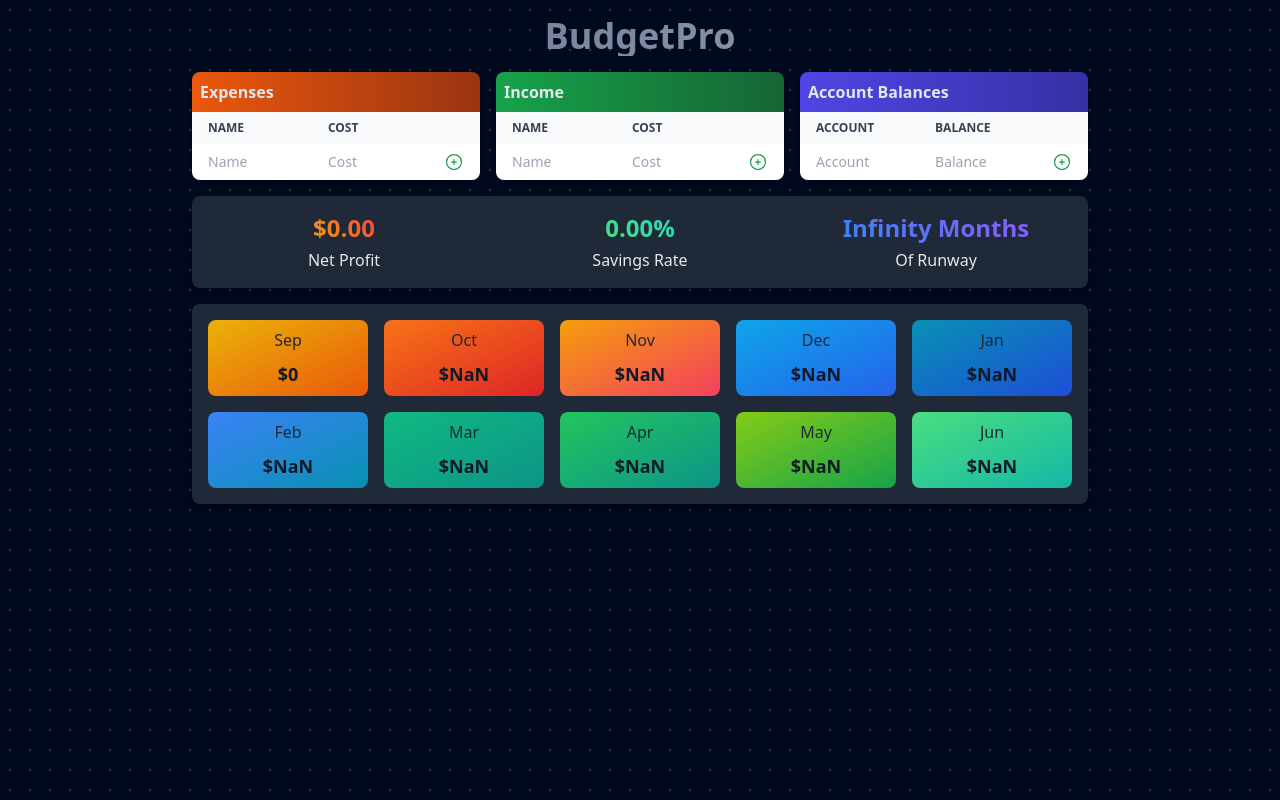
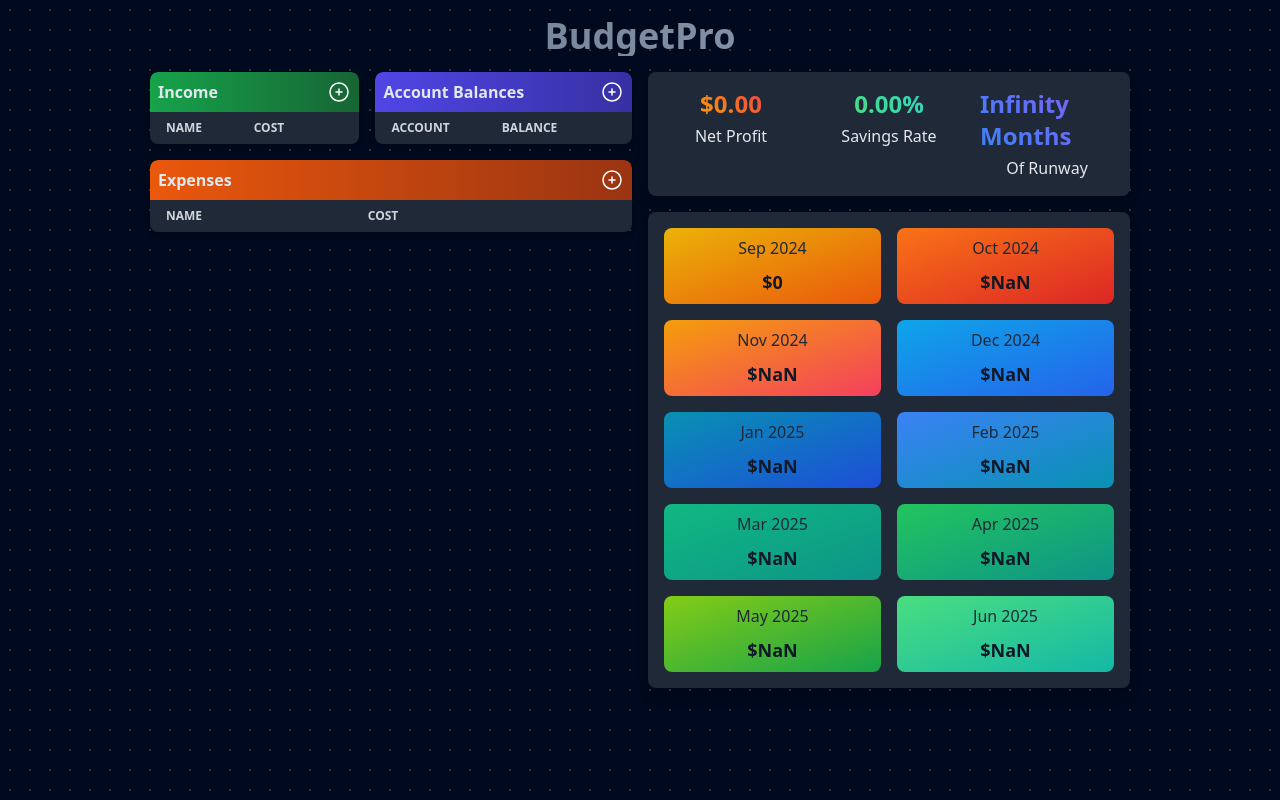
Before and after one commit to travierm/budgetpro, a Vue app: page / in a window 1280 px wide. Built offline with nearby package versions, Linux system fonts and the light colour scheme.

Commit message:
working on ui

```diff
--- a/src/App.vue
+++ b/src/App.vue
@@ -4,7 +4,7 @@ import MainPage from './pages/MainPage.vue';
 </script>
 
 <template>
-  <div class="max-w-4xl mx-auto">
+  <div class="mx-[150px]">
     <h1 class="text-4xl font-bold text-center my-4 gradient-title">BudgetPro</h1>
     <div>
       <MainPage />
--- /dev/null
+++ b/src/components/CurrencyInput.vue
@@ -0,0 +1,66 @@
+<template>
+    <input :value="formattedValue" @input="updateValue" @blur="formatOnBlur" @focus="selectAll" type="text"
+        class="bg-transparent text-gray-300 text-sm focus:ring-blue-500 focus:outline-none block w-full px-0 dark:placeholder-gray-500"
+        :placeholder="valueText">
+</template>
+
+<script>
+import { ref, computed, watch } from 'vue'
+
+export default {
+    props: {
+        modelValue: {
+            type: [Number, String],
+            default: 0
+        },
+        valueText: {
+            type: String,
+            default: 'Enter value'
+        }
+    },
+    emits: ['update:modelValue'],
+    setup(props, { emit }) {
+        const inputValue = ref(props.modelValue)
+
+        const formatCurrency = (value) => {
+            return new Intl.NumberFormat('en-US', {
+                style: 'currency',
+                currency: 'USD',
+                minimumFractionDigits: 0,
+                maximumFractionDigits: 0
+            }).format(value);
+        }
+
+        const formattedValue = computed(() => {
+            return formatCurrency(inputValue.value)
+        })
+
+        const updateValue = (event) => {
+            let value = event.target.value.replace(/[^\d.-]/g, '')
+            value = parseFloat(value)
+            if (isNaN(value)) value = 0
+            inputValue.value = value
+            emit('update:modelValue', value)
+        }
+
+        const formatOnBlur = () => {
+            inputValue.value = parseFloat(inputValue.value).toFixed(2)
+        }
+
+        const selectAll = (event) => {
+            event.target.select()
+        }
+
+        watch(() => props.modelValue, (newValue) => {
+            inputValue.value = newValue
+        })
+
+        return {
+            formattedValue,
+            updateValue,
+            formatOnBlur,
+            selectAll
+        }
+    }
+}
+</script>
--- a/src/components/MonthForecast.vue
+++ b/src/components/MonthForecast.vue
@@ -1,10 +1,10 @@
 <template>
     <div class="bg-gray-800 p-4 rounded-lg shadow-lg">
         <div class="flex flex-wrap gap-4">
-            <div v-for="(month, index) in months" :key="month"
+            <div v-for="(monthYear, index) in monthsWithYears" :key="monthYear.month + monthYear.year"
                 class="flex-1 min-w-[150px] rounded-lg p-2 flex flex-col items-center justify-between"
-                :class="getMonthGradient(month)">
-                <div class="font-medium mb-2 text-gray-800">{{ month }}</div>
+                :class="getMonthGradient(monthYear.month)">
+                <div class="font-medium mb-2 text-gray-800">{{ monthYear.month }} {{ monthYear.year }}</div>
                 <div class="font-bold text-lg text-gray-900">{{ formatCurrency(balances[index]) }}</div>
             </div>
         </div>
@@ -15,11 +15,20 @@
 import { computed } from 'vue';
 import { income, expenses, accountBalances } from '../lib/appData';
 
-const getNextMonths = (count) => {
+const getNextMonthsWithYears = (count) => {
     const months = ['Jan', 'Feb', 'Mar', 'Apr', 'May', 'Jun', 'Jul', 'Aug', 'Sep', 'Oct', 'Nov', 'Dec'];
     const currentDate = new Date();
     const currentMonth = currentDate.getMonth();
-    return Array.from({ length: count + 1 }, (_, i) => months[(currentMonth + i) % 12]);
+    const currentYear = currentDate.getFullYear();
+
+    return Array.from({ length: count + 1 }, (_, i) => {
+        const monthIndex = (currentMonth + i) % 12;
+        const yearOffset = Math.floor((currentMonth + i) / 12);
+        return {
+            month: months[monthIndex],
+            year: currentYear + yearOffset
+        };
+    });
 };
 
 const calculateProjectedBalances = computed(() => {
@@ -72,6 +81,6 @@ const getMonthGradient = (month) => {
     return gradients[month] || 'bg-gradient-to-br from-gray-600 to-gray-700';
 };
 
-const months = getNextMonths(9);
+const monthsWithYears = getNextMonthsWithYears(9);
 const balances = calculateProjectedBalances;
 </script>
--- a/src/components/TableInput.vue
+++ b/src/components/TableInput.vue
@@ -1,75 +1,73 @@
 <template>
-    <div>
-        <div class="relative overflow-x-auto shadow-md sm:rounded-lg">
-            <div :class="`bg-gradient-to-r p-2 ${gradientFrom} ${gradientTo}`">
-                <h1 class="text-md font-bold text-slate-200">{{ name }}</h1>
-            </div>
-            <table class="w-full text-sm text-left rtl:text-right text-gray-500 dark:text-gray-400">
-                <thead class="text-xs text-gray-700 uppercase bg-gray-50 dark:bg-gray-700 dark:text-gray-400">
+    <div class="relative shadow-md sm:rounded-lg overflow-hidden">
+        <div
+            :class="`bg-gradient-to-r p-2 ${gradientFrom} ${gradientTo} rounded-t-lg flex justify-between items-center`">
+            <h1 class="text-md font-bold text-slate-200">{{ name }}</h1>
+            <button @click="addRow" class="text-white hover:text-green-500 transition-colors duration-200">
+                <PlusCircleIcon class="w-6 h-6" aria-hidden="true" />
+            </button>
+        </div>
+        <div class="max-h-[250px] overflow-y-auto relative" ref="tableContainer" @scroll="handleScroll">
+            <table class="w-full text-sm text-left rtl:text-right text-gray-300 dark:text-gray-300">
+                <thead
+                    class="sticky top-0 z-10 text-xs text-gray-300 uppercase bg-gray-800 dark:bg-gray-800 dark:text-gray-300">
                     <tr>
                         <th scope="col" class="px-4 py-2">{{ keyText }}</th>
                         <th scope="col" class="px-4 py-2">{{ valueText }}</th>
                         <th scope="col" class="px-4 py-2"></th>
                     </tr>
                 </thead>
-
                 <tbody>
-                    <tr v-for="(row, index) in modelValue" :key="index"
-                        class="odd:bg-white odd:dark:bg-gray-900 even:bg-gray-50 even:dark:bg-gray-800 border-b dark:border-gray-700">
+                    <tr v-for="(row, index) in modelValue" :key="index" class="bg-gray-900 border-b border-gray-700">
                         <td class="px-4 py-2">
-                            {{ row.key }}
+                            <input v-model="row.key" type="text"
+                                class="bg-transparent text-gray-300 text-sm focus:ring-blue-500 focus:outline-none block w-full px-0 dark:placeholder-gray-500"
+                                :placeholder="keyText">
                         </td>
                         <td class="px-4 py-2">
-                            ${{ row.value }}
+                            <CurrencyInput @keyup.enter="addRow" v-model="row.value" :value-text="valueText" />
                         </td>
                         <td class="px-4 py-2 flex items-center justify-center h-full">
                             <button @click="deleteRow(index)"
-                                class="text-red-600 hover:text-red-900 dark:hover:text-red-400 transition-colors duration-200">
+                                class="text-red-400 hover:text-red-300 transition-colors duration-200">
                                 <TrashIcon class="w-5 h-5" aria-hidden="true" />
                             </button>
                         </td>
                     </tr>
-
-                    <tr class="odd:bg-white odd:dark:bg-gray-900 even:bg-gray-50 even:dark:bg-gray-800">
-                        <td class="px-4 py-2">
-                            <input v-model="keyInput" type="text"
-                                class="bg-transparent text-gray-900 text-sm focus:ring-blue-500 focus:outline-none block w-full px-0 dark:placeholder-gray-400 dark:text-white"
-                                :placeholder="keyText">
-                        </td>
-                        <td class="px-4 py-2">
-                            <input v-model="valueInput" @keyup.enter="addRow" type="text"
-                                class="bg-transparent text-gray-900 text-sm focus:ring-blue-500 focus:outline-none block w-full px-0 dark:placeholder-gray-400 dark:text-white"
-                                :placeholder="valueText">
-                        </td>
-                        <td class="px-4 py-2 flex items-center justify-center h-full">
-                            <button @click="addRow()"
-                                class="text-green-600 hover:text-green-900 dark:hover:text-green-400 transition-colors duration-200">
-                                <PlusCircleIcon class="w-5 h-5" aria-hidden="true" />
-                            </button>
-                        </td>
-                    </tr>
                 </tbody>
-                <tfoot v-if="modelValue.length > 0">
-                    <tr class="text-xs font-semibold text-white bg-gray-500"
-                        :class="`bg-gradient-to-r ${gradientFrom} ${gradientTo}`">
-                        <th scope="row" class="px-4 py-3">Total</th>
-                        <td class="px-4 py-3"></td>
-                        <td class="px-4 py-3 text-center">${{ total.toFixed(2) }}</td>
-                    </tr>
-                </tfoot>
             </table>
+            <div v-if="isScrollable && !isAtBottom"
+                class="absolute bottom-0 left-0 right-0 flex justify-center items-center pointer-events-none"
+                :style="{ opacity: scrollIndicatorOpacity }">
+                <div class="w-full h-12 bg-gradient-to-t from-gray-900 to-transparent"></div>
+                <div class="absolute bottom-2 animate-bounce">
+                    <ChevronDownIcon class="w-6 h-6 text-blue-400" />
+                </div>
+            </div>
+        </div>
+        <div v-if="modelValue.length > 0" :class="`bg-gradient-to-r p-2 ${gradientFrom} ${gradientTo} rounded-b-lg`">
+            <div class="flex justify-between text-xs font-semibold text-white">
+                <span>Total</span>
+                <span>{{ formatCurrency(total) }}</span>
+            </div>
         </div>
     </div>
 </template>
 
 <script>
-import { PlusCircleIcon, TrashIcon } from '@heroicons/vue/24/outline'
+import { PlusCircleIcon, TrashIcon, ChevronDownIcon } from '@heroicons/vue/24/outline'
+import { ref, onMounted, onUpdated } from 'vue'
+import { formatCurrency } from '../lib/useFormatCurrency';
+import CurrencyInput from './CurrencyInput.vue';
+
 
 export default {
     name: 'TableInput',
     components: {
         TrashIcon,
-        PlusCircleIcon
+        PlusCircleIcon,
+        ChevronDownIcon,
+        CurrencyInput
     },
     props: {
         name: {
@@ -98,30 +96,53 @@ export default {
         }
     },
     emits: ['update:modelValue'],
-    data() {
+    setup() {
+        const tableContainer = ref(null)
+        const isScrollable = ref(false)
+        const isAtBottom = ref(false)
+        const scrollIndicatorOpacity = ref(1)
+
+        const checkScrollable = () => {
+            if (tableContainer.value) {
+                isScrollable.value = tableContainer.value.scrollHeight > tableContainer.value.clientHeight
+                handleScroll()
+            }
+        }
+
+        const handleScroll = () => {
+            if (tableContainer.value) {
+                const { scrollTop, scrollHeight, clientHeight } = tableContainer.value
+                isAtBottom.value = scrollHeight - scrollTop === clientHeight
+
+                const scrollableDistance = scrollHeight - clientHeight
+                const currentScroll = scrollTop
+                scrollIndicatorOpacity.value = 1 - (currentScroll / scrollableDistance)
+            }
+        }
+
+        onMounted(checkScrollable)
+        onUpdated(checkScrollable)
+
         return {
-            keyInput: '',
-            valueInput: ''
+            tableContainer,
+            isScrollable,
+            isAtBottom,
+            scrollIndicatorOpacity,
+            handleScroll
         }
     },
     computed: {
         total() {
-            return this.modelValue.reduce((total, row) => total + row.value, 0)
+            return this.modelValue.reduce((total, row) => total + Number(row.value || 0), 0)
         }
     },
     methods: {
+        formatCurrency,
         addRow() {
-            if (this.keyInput && this.valueInput) {
-                this.$emit('update:modelValue', [
-                    ...this.modelValue,
-                    {
-                        key: this.keyInput,
-                        value: parseInt(this.valueInput)
-                    }
-                ])
-                this.keyInput = ''
-                this.valueInput = ''
-            }
+            this.$emit('update:modelValue', [
+                ...this.modelValue,
+                { key: '', value: '' }
+            ])
         },
         deleteRow(index) {
             this.$emit('update:modelValue', this.modelValue.filter((_, i) => i !== index))
--- /dev/null
+++ b/src/lib/useFormatCurrency.js
@@ -0,0 +1,8 @@
+export function formatCurrency(value) {
+    return new Intl.NumberFormat('en-US', {
+        style: 'currency',
+        currency: 'USD',
+        minimumFractionDigits: 0,
+        maximumFractionDigits: 0
+    }).format(value);
+}
--- a/src/main.js
+++ b/src/main.js
@@ -2,6 +2,4 @@ import { createApp } from 'vue'
 import './app.css'
 import App from './App.vue'
 
-
-
-createApp(App).mount('#app')
+const app = createApp(App).mount('#app')
--- a/src/pages/MainPage.vue
+++ b/src/pages/MainPage.vue
@@ -7,22 +7,27 @@ import { income, expenses, accountBalances } from '../lib/appData';
 </script>
 
 <template>
-    <div class="flex flex-row gap-4 mt-2">
-        <TableInput v-model="expenses" name="Expenses" class="max-w-2xl mx-auto" gradient-from="from-orange-600"
+    <div class="flex gap-4">
+        <div class="flex flex-col gap-4 w-1/2">
+            <div class="flex gap-4">
+                <TableInput v-model="income" name="Income" class="flex-grow" gradient-from="from-green-600"
+                    gradient-to="to-green-800" />
+                <TableInput v-model="accountBalances" name="Account Balances" class="flex-grow"
+                    gradient-from="from-indigo-600" gradient-to="to-indigo-800" key-text="Account"
+                    value-text="Balance" />
+            </div>
+            <TableInput v-model="expenses" name="Expenses" class="" gradient-from="from-orange-600"
                 gradient-to="to-orange-800" />
-
-        <TableInput v-model="income" name="Income" class="max-w-2xl mx-auto" gradient-from="from-green-600"
-            gradient-to="to-green-800" />
-
-        <TableInput v-model="accountBalances" name="Account Balances" class="max-w-2xl mx-auto"
-            gradient-from="from-indigo-600" gradient-to="to-indigo-800" key-text="Account" value-text="Balance" />
         </div>
 
-    <div class="mt-4">
+        <div class="w-1/2">
+            <div class="">
                 <QuickStats />
             </div>
 
             <div class="mt-4">
                 <MonthForecast />
             </div>
+        </div>
+    </div>
 </template>
```
Lines whose indentation alone changed are shown as unchanged.
